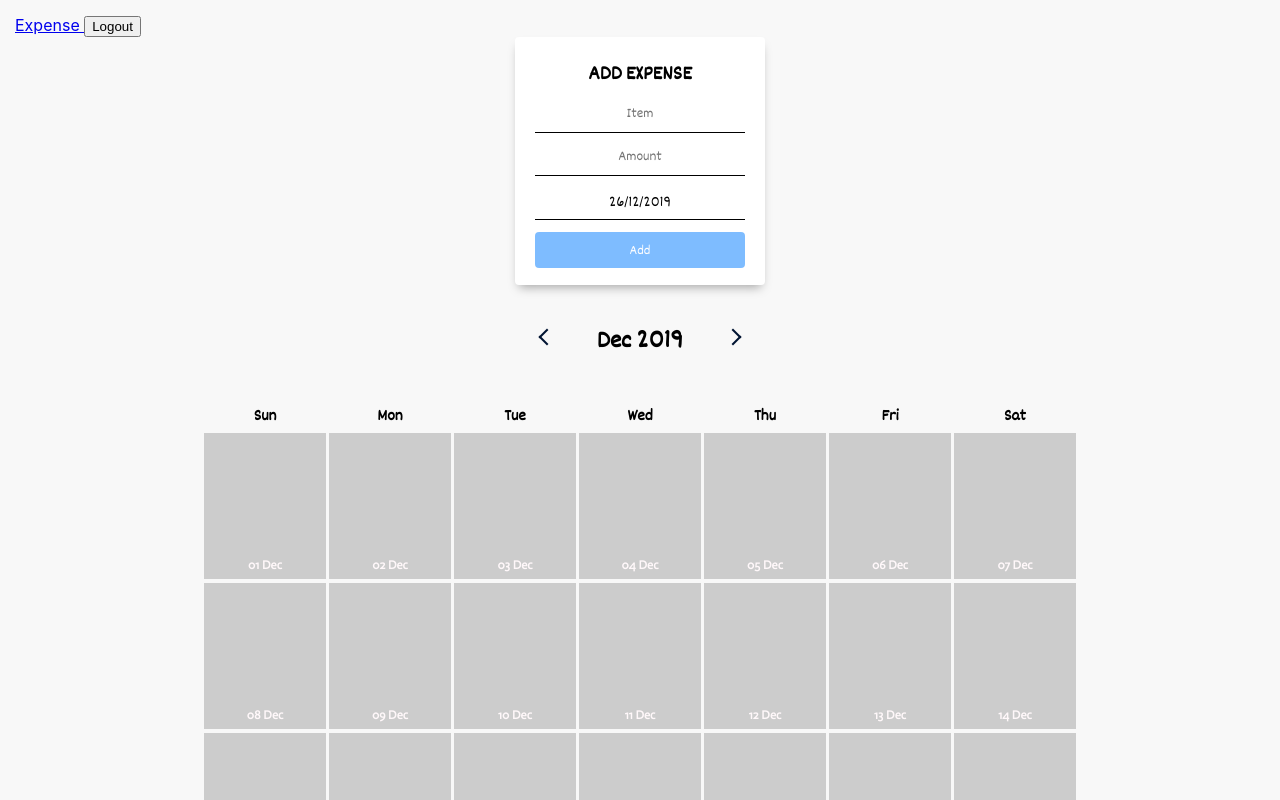
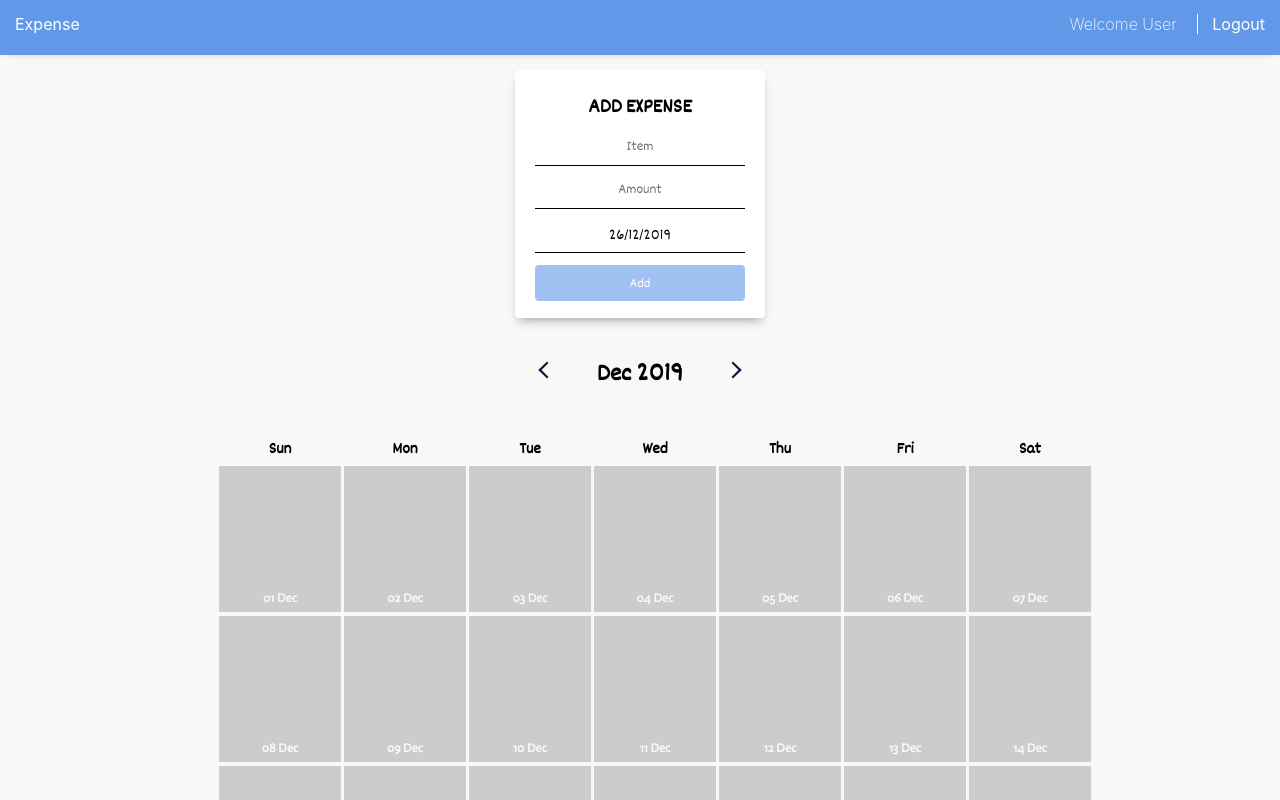
Before and after one commit to leonwan23/react-d3-examples, a React (Create React App) app: page /login in a window 1280 px wide. Both pictures are taken after a click on the button "login". Shown: the top 800 px of the page. Built offline with nearby package versions, Linux system fonts and the light colour scheme.

Commit message:
added redux persist

```diff
--- a/src/components/common/common.scss
+++ b/src/components/common/common.scss
@@ -1,5 +1,6 @@
+@import  './variables.scss';
+
 $nail-color: #dbe9ee;
-$finger-color: #6298e8;
 
 // MIXINS
 // ---------
@@ -30,7 +31,7 @@ $finger-color: #6298e8;
 // ---------
 .loader-overlay {
   position: absolute;
-  top: 0;
+  top: $navbar-height;
   bottom: 0;
   left: 0;
   right: 0;
@@ -38,7 +39,7 @@ $finger-color: #6298e8;
   width: 100%;
   overflow: visible;
   background: rgba(255, 255, 255, 0.5);
-  z-index: 999;
+  z-index: 99;
 }
 
 .loading {
@@ -98,7 +99,7 @@ $finger-color: #6298e8;
     position: relative;
     @include square(100%);
     @include border-radius(6px, 6px, 8px, 8px);
-    background: $finger-color;
+    background: $primary-color;
 
     span {
       position: absolute;
@@ -138,7 +139,7 @@ $finger-color: #6298e8;
     top: 32px;
     @include size(110%, 20px);
     @include border-radius(0, 5px, 14px, 0);
-    background: $finger-color;
+    background: $primary-color;
     animation: finger-5-animation 1s infinite linear;
 
     i {
@@ -146,7 +147,7 @@ $finger-color: #6298e8;
       left: 0;
       top: -8px;
       @include size(22px, 8px);
-      background: $finger-color;
+      background: $primary-color;
       overflow: hidden;
 
       &:after {
--- a/src/components/common/variables.scss
+++ b/src/components/common/variables.scss
@@ -7,3 +7,6 @@
     font-family: "Actor";
     src: url("../../static/fonts/Actor_Regular.ttf");
 }
+
+$primary-color: #6298e8;
+$navbar-height: 55px;
--- a/src/components/expenses/expenses.scss
+++ b/src/components/expenses/expenses.scss
@@ -8,6 +8,7 @@ $font: Dekko;
 .expenses-page{
   width: 750px;
   margin: auto;
+  padding: 15px;
 }
 
 .category-input:focus {
@@ -35,7 +36,6 @@ $font: Dekko;
 }
 
 .tooltip {
-  /* border: 1px solid #6298e8; */
   background: #111;
   opacity: 0.85;
 }
@@ -213,7 +213,7 @@ $font: Dekko;
   width: 100%;
   margin: 7px auto -3px;
   border-radius: 4px;
-  background: #007bff;
+  background: $primary-color;
   opacity: 0.9;
   color: #fff;
   padding: 7px;
@@ -228,5 +228,5 @@ $font: Dekko;
 
 .disabled {
   pointer-events: none;
-  opacity: 0.5;
+  opacity: 0.6;
 }
--- /dev/null
+++ b/src/constants/theme.js
@@ -0,0 +1,3 @@
+export const theme = {
+    PRIMARY_COLOR: '#6298e8'
+}
--- a/src/index.css
+++ b/src/index.css
@@ -11,7 +11,6 @@ body {
   -moz-osx-font-smoothing: grayscale;
   position: relative;
   background: #f8f8f8;
-  padding: 15px;
 }
 
 p {
--- a/src/index.js
+++ b/src/index.js
@@ -6,13 +6,18 @@ import App from "./App";
 import * as serviceWorker from "./serviceWorker";
 
 import { Provider } from "react-redux";
+import { PersistGate } from "redux-persist/integration/react";
 import configureStore from "./store";
+
+const { store, persistor } = configureStore();
 
 ReactDOM.render(
   <BrowserRouter>
-    <Provider store={configureStore()}>
-      <App />
-    </Provider>{" "}
+    <Provider store={store}>
+      <PersistGate loading={null} persistor={persistor}>
+        <App />
+      </PersistGate>
+    </Provider>
   </BrowserRouter>,
   document.getElementById("root")
 );
--- a/src/layout/Navbar.js
+++ b/src/layout/Navbar.js
@@ -3,6 +3,8 @@ import { connect } from "react-redux";
 import { Link } from "react-router-dom";
 
 import { authActions } from "../components/auth/authActions";
+
+import "./layout.scss";
 
 class Header extends React.Component {
   constructor(props) {
@@ -14,8 +16,12 @@ class Header extends React.Component {
   render() {
     return (
       <div className="navbar">
-        <Link to="/"> Expense </Link>
-        <button onClick={this.logout}> Logout </button>
+        <Link to="/">Expense</Link>
+        <div>
+          <span className="navbar-label">Welcome User</span>
+          <span className="separator"></span>
+          <a onClick={this.logout}> Logout </a>
+        </div>
       </div>
     );
   }
--- a/src/layout/layout.scss
+++ b/src/layout/layout.scss
@@ -0,0 +1,34 @@
+@import "../components/common/variables.scss";
+
+.navbar {
+  display: flex;
+  justify-content: space-between;
+  height: $navbar-height;
+  width: 100%;
+  background: $primary-color;
+  padding: calc(#{$navbar-height}/ 4) 15px 0;
+  margin: auto;
+  box-shadow: 0 4px 8px -6px rgba(0, 0, 0, 0.25);
+  z-index: 99;
+
+  a {
+    color: #fff;
+    text-decoration: none;
+  }
+
+  a:hover {
+    text-decoration: underline;
+    cursor: pointer;
+  }
+
+  .navbar-label{
+      color: #fff;
+      font-weight: 200;
+  }
+
+  .separator{
+    border-left: 1px solid #fff;
+    position: relative;
+    margin: 0 10px 0 20px;
+  }
+}
--- a/src/store.js
+++ b/src/store.js
@@ -1,15 +1,32 @@
-import { createStore, applyMiddleware } from "redux";
+import { createStore, applyMiddleware, compose, combineReducers } from "redux";
 import thunk from "redux-thunk";
-import { combineReducers } from "redux";
+import { persistStore, persistReducer } from "redux-persist";
+import storage from "redux-persist/lib/storage";
 
 import expensesReducer from "./components/expenses/expensesReducer";
 import authReducer from "./components/auth/authReducer";
+
+const persistConfig = {
+  key: "root",
+  storage
+};
 
 const rootReducer = combineReducers({
   expensesReducer,
   authReducer
 });
 
+const persistedReducer = persistReducer(persistConfig, rootReducer);
+
 export default function configureStore(initialState = {}) {
-  return createStore(rootReducer, initialState, applyMiddleware(thunk));
+  const store = createStore(
+    persistedReducer,
+    initialState,
+    compose(applyMiddleware(thunk))
+  );
+  const persistor = persistStore(store);
+  return {
+    store,
+    persistor
+  };
 }
--- a/src/visualizations/Expenses.js
+++ b/src/visualizations/Expenses.js
@@ -1,6 +1,8 @@
 import React, { Component } from "react";
 import * as d3 from "d3";
 import moment from "moment";
+
+import { theme } from "../constants/theme";
 
 let height = 600;
 const dayHeight = 73;
@@ -120,7 +122,7 @@ export default class Expenses extends Component {
           fx: width / 2 + 70,
           fy: -286,
           radius: 5,
-          fill: "#6298e8"
+          fill: theme.PRIMARY_COLOR
         })
       );
     }
@@ -132,7 +134,10 @@ export default class Expenses extends Component {
     var x = xScale(dayOfWeek);
     var y = yScale(week) + 2 * dayHeight;
 
-    return { x, y };
+    return {
+      x,
+      y
+    };
   }
 
   renderCircles = () => {
@@ -172,10 +177,7 @@ export default class Expenses extends Component {
 
     var { x, y, name, amount } = d;
 
-    this.tooltip.attr(
-      "transform",
-      "translate(" + [x, y + d.radius + 20] + ")"
-    );
+    this.tooltip.attr("transform", "translate(" + [x, y + d.radius + 20] + ")");
     this.tooltip.select(".tooltip-expense-name").html(`<text>${name}</text>`);
     this.tooltip
       .select(".tooltip-expense-amount")
@@ -211,6 +213,6 @@ export default class Expenses extends Component {
   };
 
   render() {
-    return <g id="expenses-container"></g>;
+    return <g id="expenses-container"> </g>;
   }
 }
```
